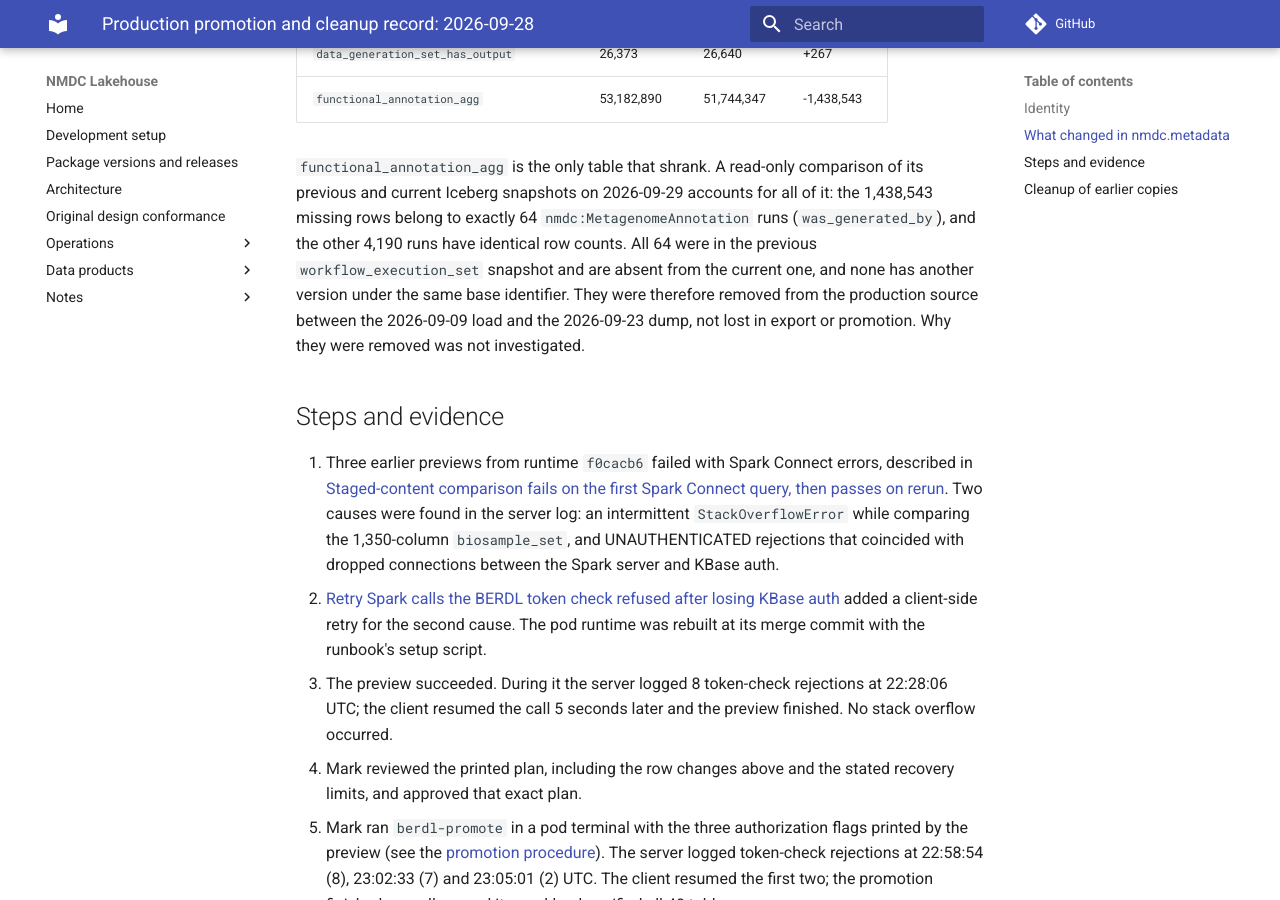
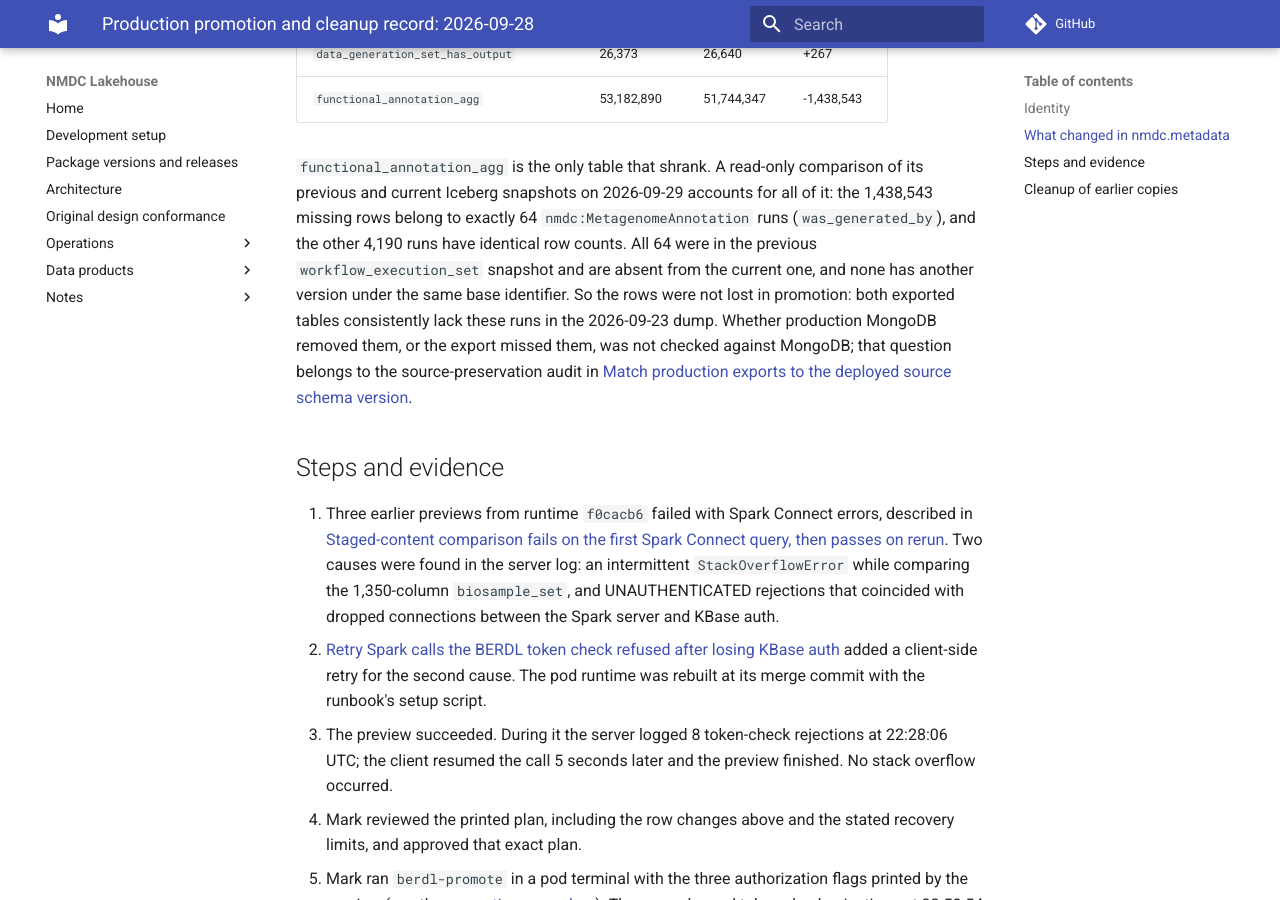
Before and after one commit to microbiomedata/nmdc-lakehouse, an MkDocs documentation site: the page built from docs/runs/2026-09-28-production-promotion.md, in a window 1280 px wide and 900 px high, scrolled down 1736 px. Built offline with MkDocs 1.6.1 and Material for MkDocs 9.7.7, drawn with Linux system fonts in a browser that asks for light colours; comment, search, counter and statistics services are not loaded.

Commit message:
Say only what the snapshots show about the 64 missing annotation runs
The comparison shows the runs are absent from both exported tables; it does not
show whether MongoDB removed them. That is left to the source-preservation audit.

```diff
--- a/docs/runs/2026-09-28-production-promotion.md
+++ b/docs/runs/2026-09-28-production-promotion.md
@@ -53,9 +53,11 @@ its previous and current Iceberg snapshots on 2026-09-29 accounts for all of it:
 1,438,543 missing rows belong to exactly 64 `nmdc:MetagenomeAnnotation` runs
 (`was_generated_by`), and the other 4,190 runs have identical row counts. All 64 were
 in the previous `workflow_execution_set` snapshot and are absent from the current one,
-and none has another version under the same base identifier. They were therefore
-removed from the production source between the 2026-09-09 load and the 2026-09-23
-dump, not lost in export or promotion. Why they were removed was not investigated.
+and none has another version under the same base identifier. So the rows were not
+lost in promotion: both exported tables consistently lack these runs in the
+2026-09-23 dump. Whether production MongoDB removed them, or the export missed them,
+was not checked against MongoDB; that question belongs to the source-preservation
+audit in [Match production exports to the deployed source schema version](https://github.com/microbiomedata/nmdc-lakehouse/issues/347).
 
 ## Steps and evidence
 
```
